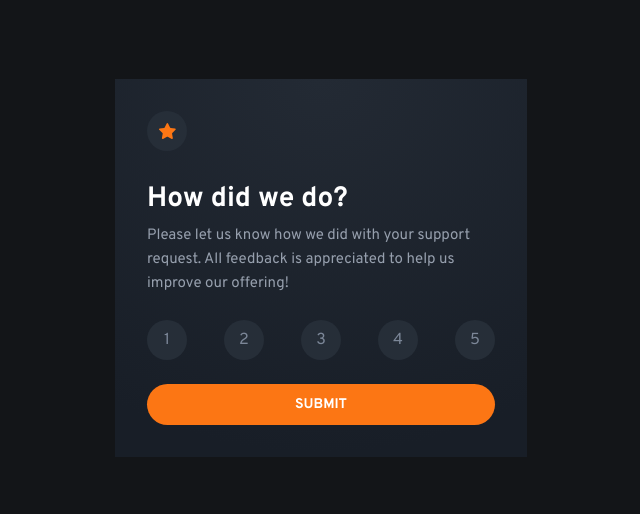
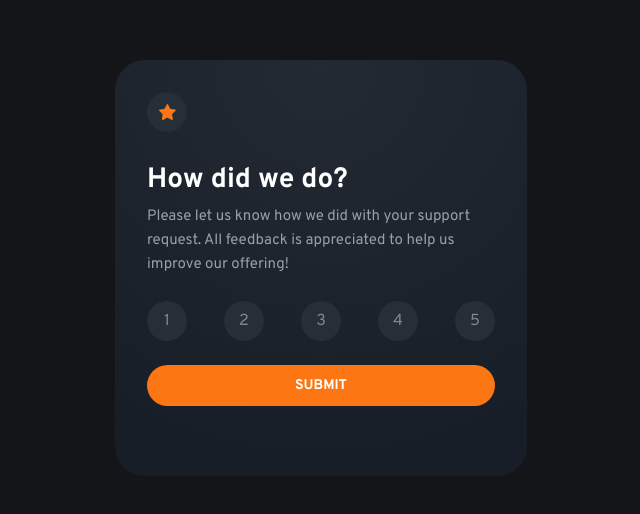
Before and after one commit to oldbunchofkeys/fm_ratings-session-component, a Vue app: page / in a window 1280 px wide. Shown: the part 132-646 px from the top of the page, without its empty margins (319-959 px from the left). Built offline with nearby package versions, Linux system fonts and the light colour scheme.

Commit message:
fix: set card border-radius and height

```diff
--- a/src/components/rating-card.vue
+++ b/src/components/rating-card.vue
@@ -89,7 +89,9 @@ export default {
   .main__card {
     background: radial-gradient(98.96% 98.96% at 50% 0%, #232A34 0%, #181E27 100%);
     width: 327px;
+    height: 360px;
     padding: 24px;
+    border-radius: 15px;
   }
   .before-click__image-container {
     background: #262E38;
@@ -172,7 +174,9 @@ export default {
     }
     .main__card {
       width: 412px;
+      height: 416px;
       padding: 32px;
+      border-radius: 30px;
     }
     .before-click__image-container {
       margin-bottom: 30px;
```
